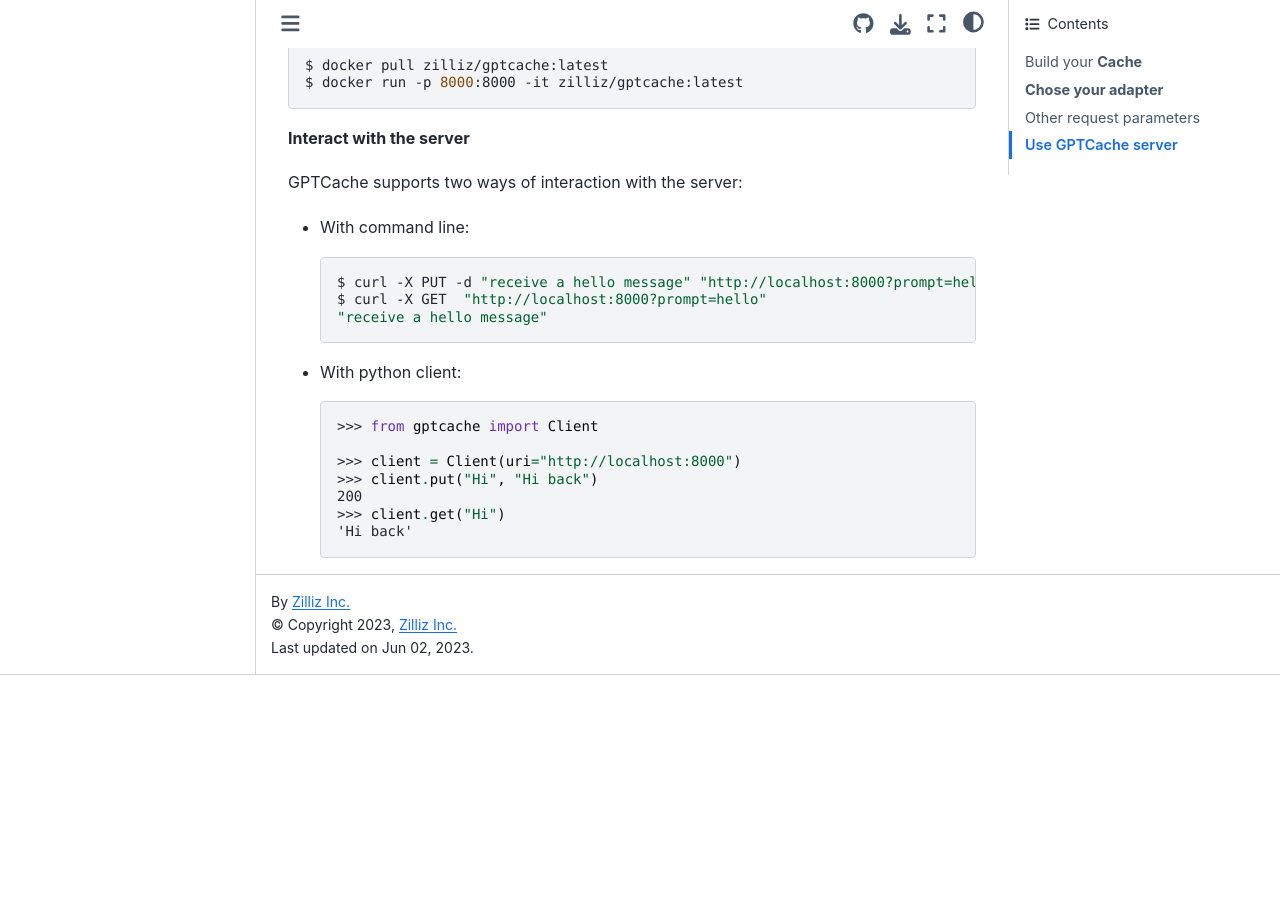
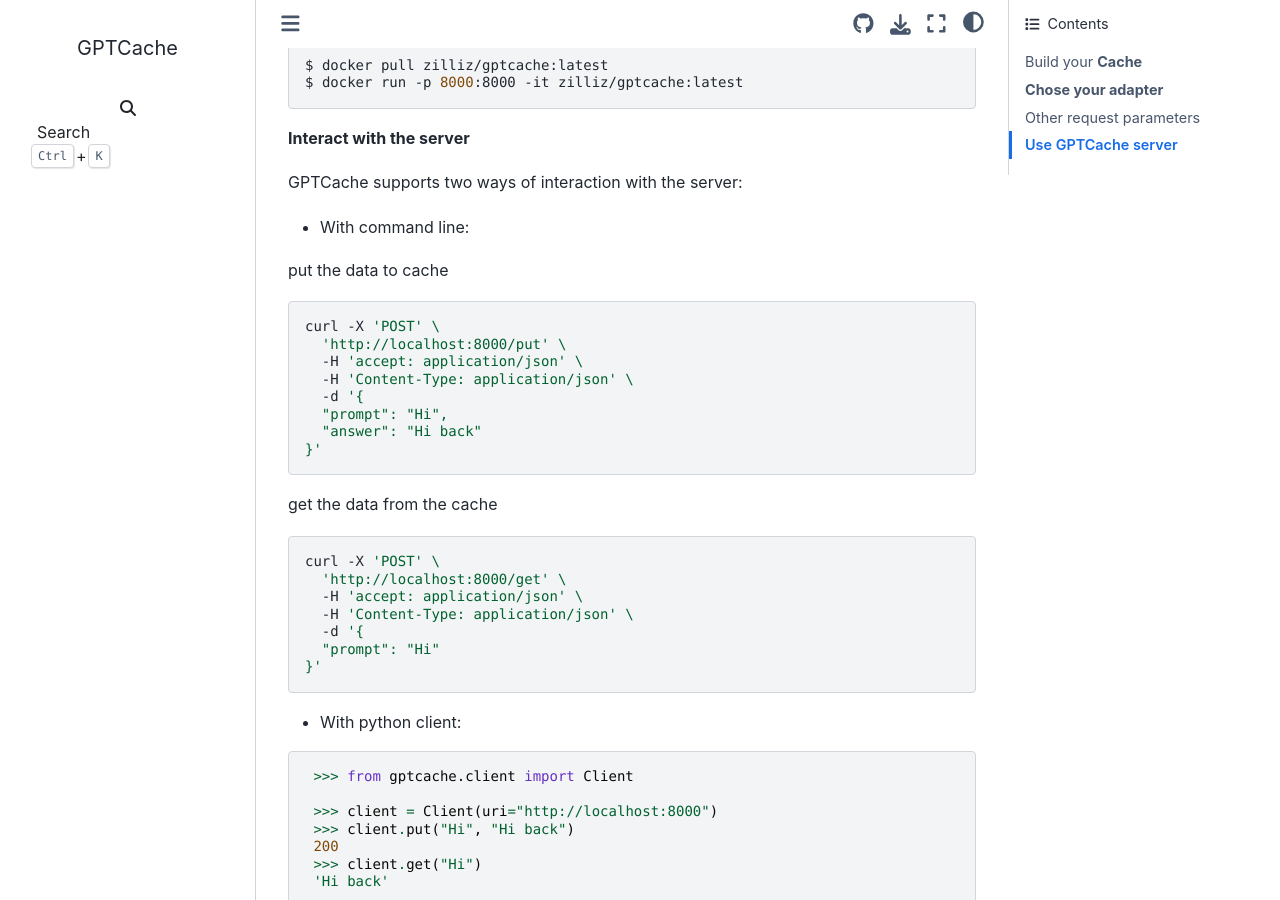
Before and after one commit to DinSanGun/GPTCache, a Sphinx documentation site: the page built from docs/usage.md, in a window 1280 px wide and 900 px high, scrolled down 7365 px. Built offline with Sphinx 7.4.7 and the Sphinx Book theme 1.1.4, drawn with Linux system fonts in a browser that asks for light colours; pages that are not in the unit, such as notebooks, are missing from menus; the version number is read from the project's files by our own code; before the commit the page ends 8040 px from its top, so only the background shows below that.

Commit message:
Use the fastapi to improve the GPTCache server (#405)
Signed-off-by: SimFG <bang.fu@zilliz.com>

````diff
--- a/docs/usage.md
+++ b/docs/usage.md
@@ -336,18 +336,41 @@
 GPTCache supports two ways of interaction with the server:
 
 - With command line:
-    ```shell
-    $ curl -X PUT -d "receive a hello message" "http://localhost:8000?prompt=hello"
-    $ curl -X GET  "http://localhost:8000?prompt=hello"
-    "receive a hello message"
-    ```
+
+put the data to cache
+
+```shell
+curl -X 'POST' \
+  'http://localhost:8000/put' \
+  -H 'accept: application/json' \
+  -H 'Content-Type: application/json' \
+  -d '{
+  "prompt": "Hi",
+  "answer": "Hi back"
+}'
+```
+
+get the data from the cache
+
+```shell
+curl -X 'POST' \
+  'http://localhost:8000/get' \
+  -H 'accept: application/json' \
+  -H 'Content-Type: application/json' \
+  -d '{
+  "prompt": "Hi"
+}'
+```
+
+
 - With python client:
-    ```python
-    >>> from gptcache import Client
 
-    >>> client = Client(uri="http://localhost:8000")
-    >>> client.put("Hi", "Hi back")
-    200
-    >>> client.get("Hi")
-    'Hi back'
-    ```
+```python
+ >>> from gptcache.client import Client
+
+ >>> client = Client(uri="http://localhost:8000")
+ >>> client.put("Hi", "Hi back")
+ 200
+ >>> client.get("Hi")
+ 'Hi back'
+ ```
--- a/gptcache_server/__init__.py
+++ /dev/null
@@ -1 +0,0 @@
-from gptcache_server.server import start_server
````
Also changed, not shown: examples/README.md, 4 other files.
